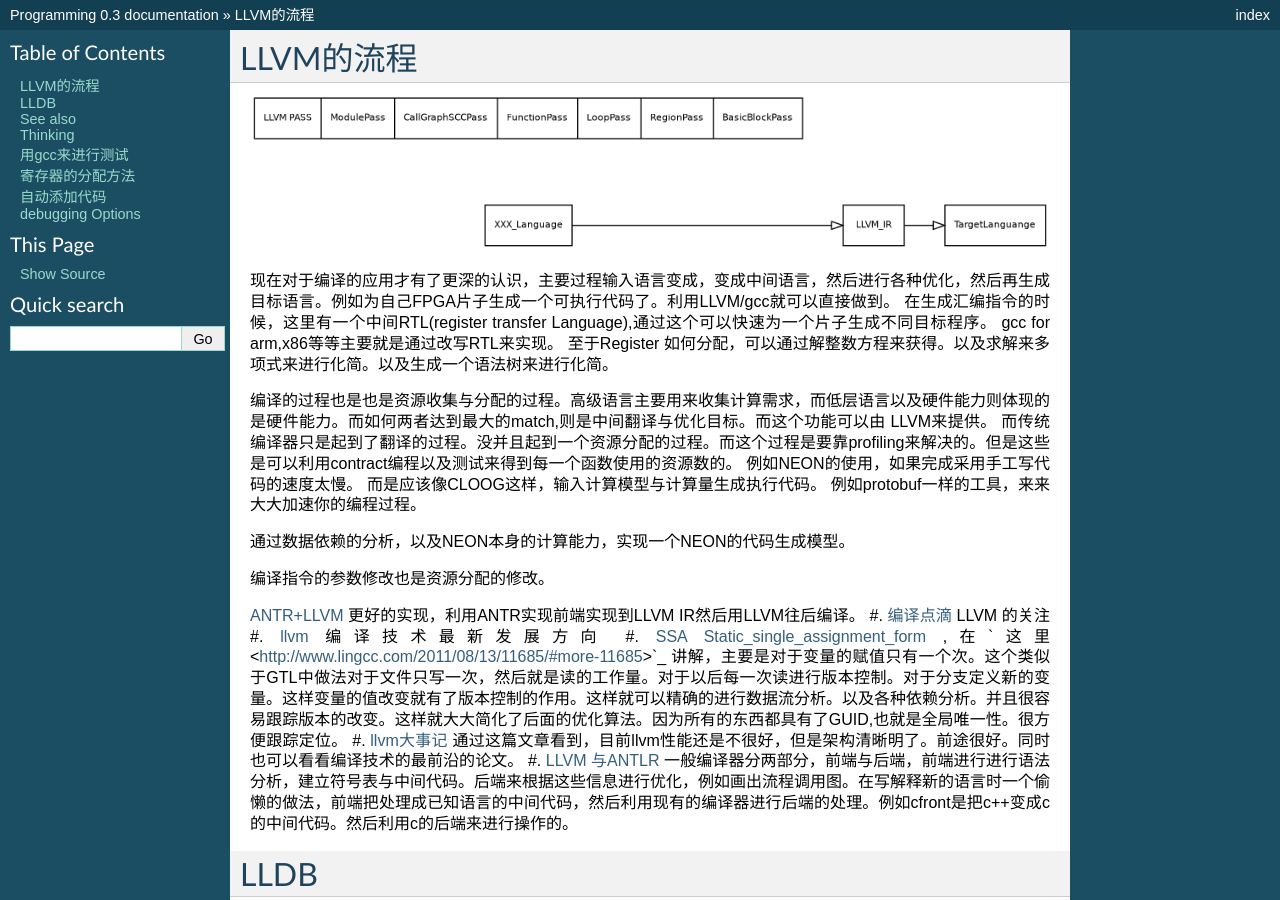
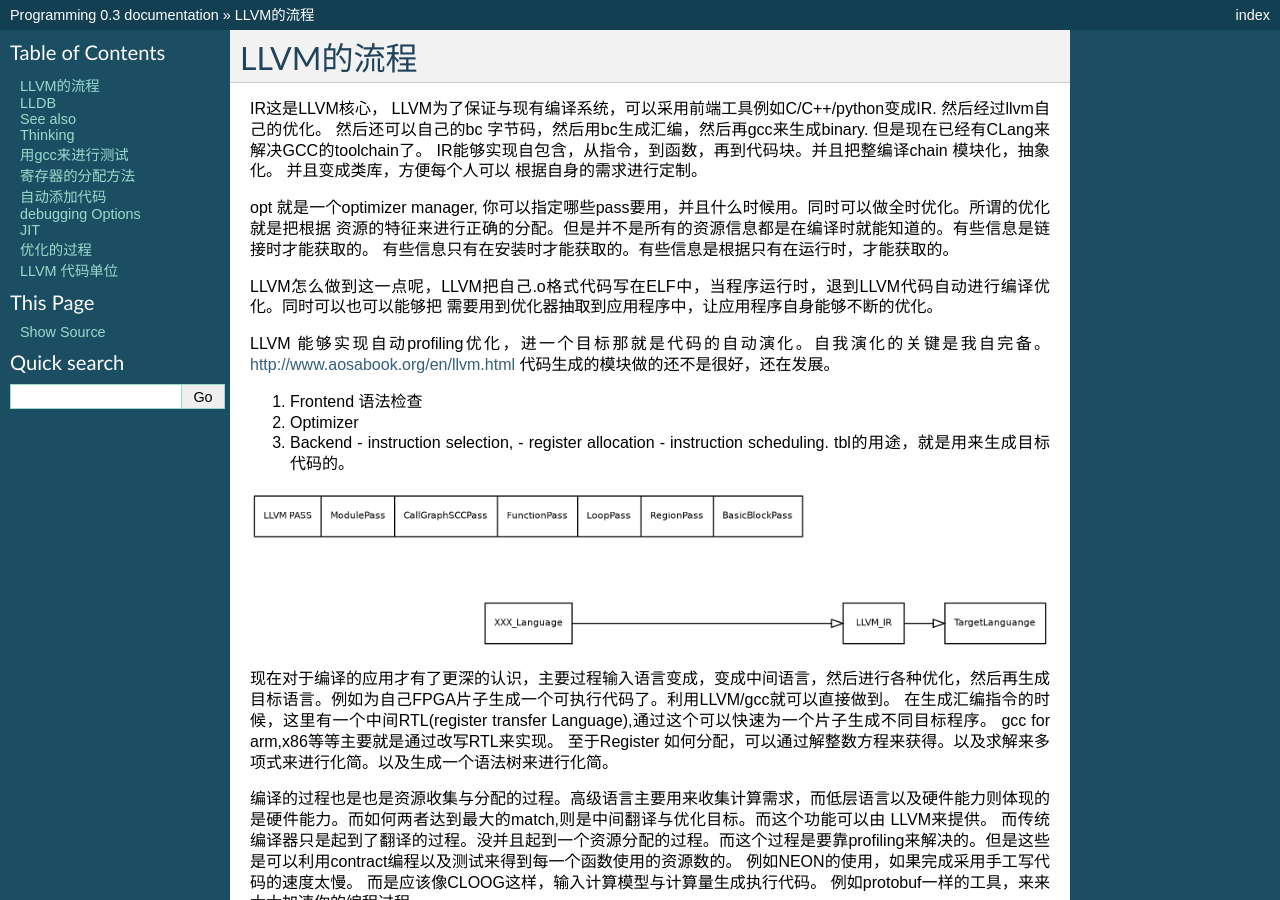
Before and after one commit to gwli/Programming, a Sphinx documentation site: the page built from source/content/Stage_3/LLVM/LLVMStudy.rst, in a window 1280 px wide and 900 px high. Built offline with Sphinx 7.4.7, drawn with Linux system fonts in a browser that asks for light colours; some of the changed text lies outside the part shown.

Commit message:
LLVM 的架构原理

```diff
--- a/source/content/Stage_3/LLVM/LLVMStudy.rst
+++ b/source/content/Stage_3/LLVM/LLVMStudy.rst
@@ -1,5 +1,31 @@
 LLVM的流程
 ==========
+
+IR这是LLVM核心， LLVM为了保证与现有编译系统，可以采用前端工具例如C/C++/python变成IR. 然后经过llvm自己的优化。
+然后还可以自己的bc 字节码，然后用bc生成汇编，然后再gcc来生成binary. 但是现在已经有CLang来解决GCC的toolchain了。
+IR能够实现自包含，从指令，到函数，再到代码块。并且把整编译chain 模块化，抽象化。 并且变成类库，方便每个人可以
+根据自身的需求进行定制。
+
+opt 就是一个optimizer manager, 你可以指定哪些pass要用，并且什么时候用。同时可以做全时优化。所谓的优化就是把根据
+资源的特征来进行正确的分配。但是并不是所有的资源信息都是在编译时就能知道的。有些信息是链接时才能获取的。
+有些信息只有在安装时才能获取的。有些信息是根据只有在运行时，才能获取的。
+
+LLVM怎么做到这一点呢，LLVM把自己.o格式代码写在ELF中，当程序运行时，退到LLVM代码自动进行编译优化。同时可以也可以能够把
+需要用到优化器抽取到应用程序中，让应用程序自身能够不断的优化。
+
+
+LLVM 能够实现自动profiling优化，进一个目标那就是代码的自动演化。自我演化的关键是我自完备。
+http://www.aosabook.org/en/llvm.html
+代码生成的模块做的还不是很好，还在发展。
+
+
+#. Frontend 语法检查
+#. Optimizer
+#. Backend
+   - instruction selection,
+   - register allocation
+   - instruction scheduling.
+   tbl的用途，就是用来生成目标代码的。
 
 .. graphviz::
 
@@ -39,6 +65,8 @@
 #. `SSA Static_single_assignment_form <http://en.wikipedia.org/wiki/Static_single_assignment_form>`_ ,在`这里 <http://www.lingcc.com/2011/08/13/11685/#more-11685>`_  讲解，主要是对于变量的赋值只有一个次。这个类似于GTL中做法对于文件只写一次，然后就是读的工作量。对于以后每一次读进行版本控制。对于分支定义新的变量。这样变量的值改变就有了版本控制的作用。这样就可以精确的进行数据流分析。以及各种依赖分析。并且很容易跟踪版本的改变。这样就大大简化了后面的优化算法。因为所有的东西都具有了GUID,也就是全局唯一性。很方便跟踪定位。
 #. `llvm大事记 <http://www.lingcc.com/2010/04/30/10822/>`_ 通过这篇文章看到，目前llvm性能还是不很好，但是架构清晰明了。前途很好。同时也可以看看编译技术的最前沿的论文。
 #. `LLVM 与ANTLR <http://www.antlr.org/wiki/display/ANTLR3/LLVM>`_ 一般编译器分两部分，前端与后端，前端进行进行语法分析，建立符号表与中间代码。后端来根据这些信息进行优化，例如画出流程调用图。在写解释新的语言时一个偷懒的做法，前端把处理成已知语言的中间代码，然后利用现有的编译器进行后端的处理。例如cfront是把c++变成c的中间代码。然后利用c的后端来进行操作的。
+
+
 
 
 LLDB
@@ -136,3 +164,30 @@
 
 debugging Options
 =================
+
+JIT
+===
+
+每一种JIT都会对应一种计算对象模型，如果你的计算模型与之相差很远，自然优化的效果也不会好。
+
+GCC很难当做lib来复用。
+
+
+优化的过程
+==========
+
+#.  Look for a pattern to be transformed.
+#.  Verify that the transformation is safe/correct for the matched instance.
+#.  Do the transformation, updating the code.
+
+
+LLVM 代码单位
+==============
+
+#. 指令集
+#. 函数集
+#. BB 块集
+
+优化时候，也是以基本单位来进行的。 采用是match/replace的方式，相当于原址替换。
+
+所以优化是可以叠加的，但顺序不同，可能效果会不同。
```
